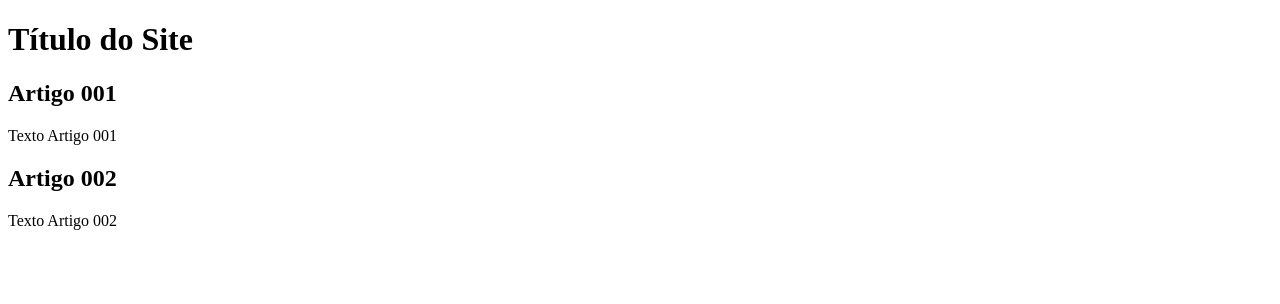
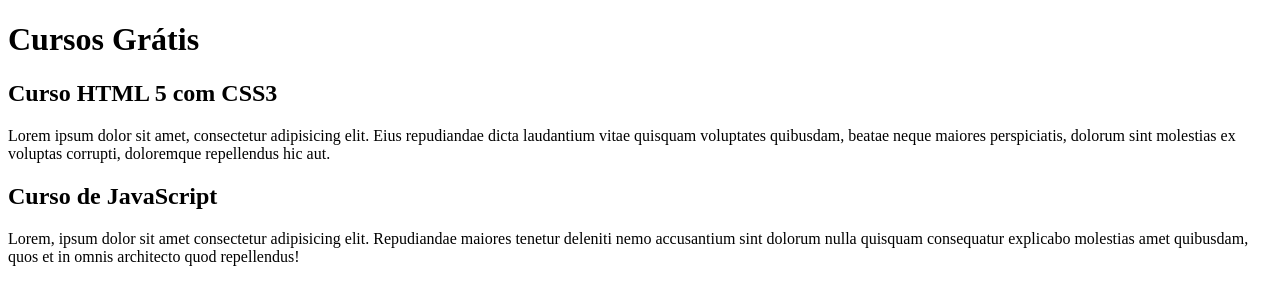
Before and after one commit to Gustavo-Lourenco/Projeto-site, a plain HTML site: page index.html in a window 1280 px wide. Drawn offline with Linux system fonts and the light colour scheme.

Commit message:
Comecei a escrever o conteúdo

```diff
--- a/index.html
+++ b/index.html
@@ -9,15 +9,15 @@
 <body>
     <main>
         <header>
-            <h1>Título do Site</h1>
+            <h1>Cursos Grátis</h1>
         </header>
     <article>
-        <h2>Artigo 001</h2>
-        <p>Texto Artigo 001</p>
+        <h2>Curso HTML 5 com CSS3</h2>
+        <p>Lorem ipsum dolor sit amet, consectetur adipisicing elit. Eius repudiandae dicta laudantium vitae quisquam voluptates quibusdam, beatae neque maiores perspiciatis, dolorum sint molestias ex voluptas corrupti, doloremque repellendus hic aut.</p>
     </article>
     <article>
-        <h2>Artigo 002</h2>
-        <p>Texto Artigo 002</p>
+        <h2>Curso de JavaScript</h2>
+        <p>Lorem, ipsum dolor sit amet consectetur adipisicing elit. Repudiandae maiores tenetur deleniti nemo accusantium sint dolorum nulla quisquam consequatur explicabo molestias amet quibusdam, quos et in omnis architecto quod repellendus!</p>
     </article>
     </main>
 </body>
```
